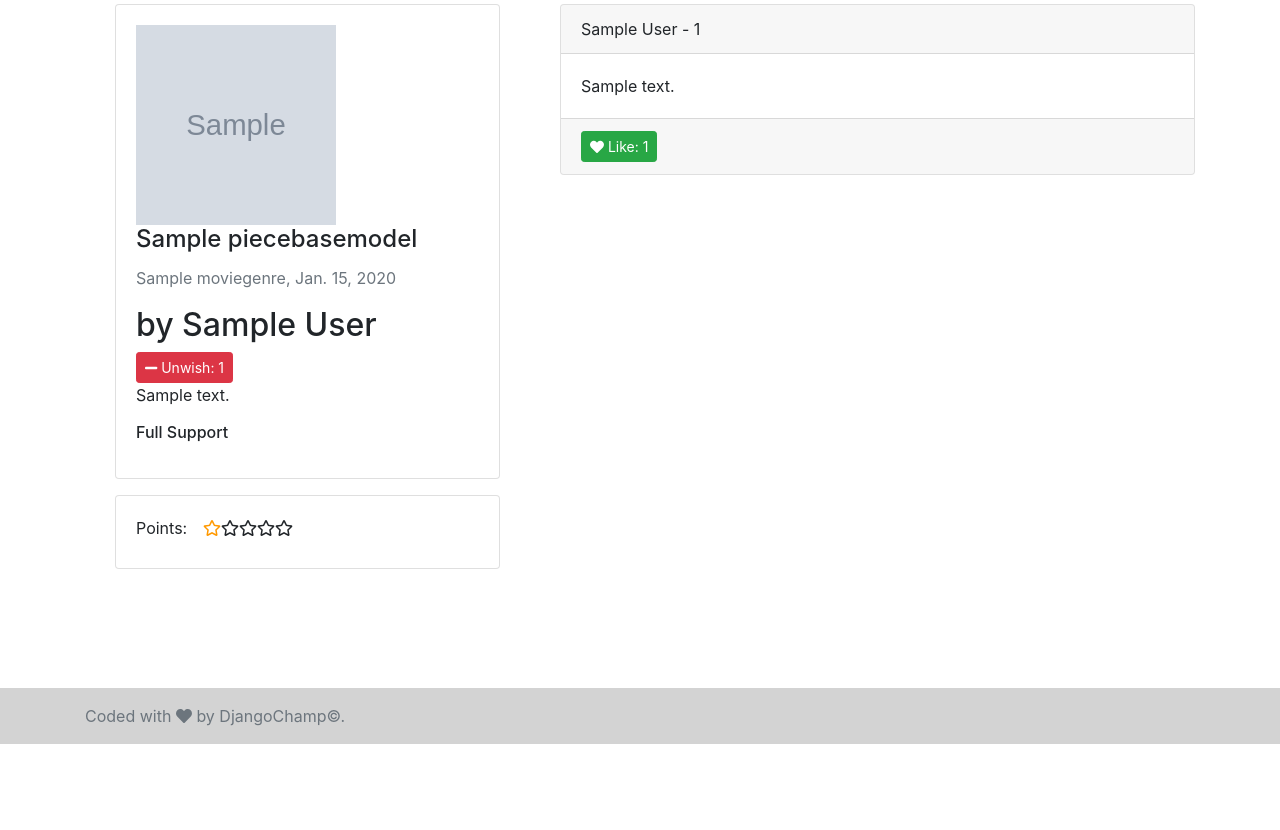
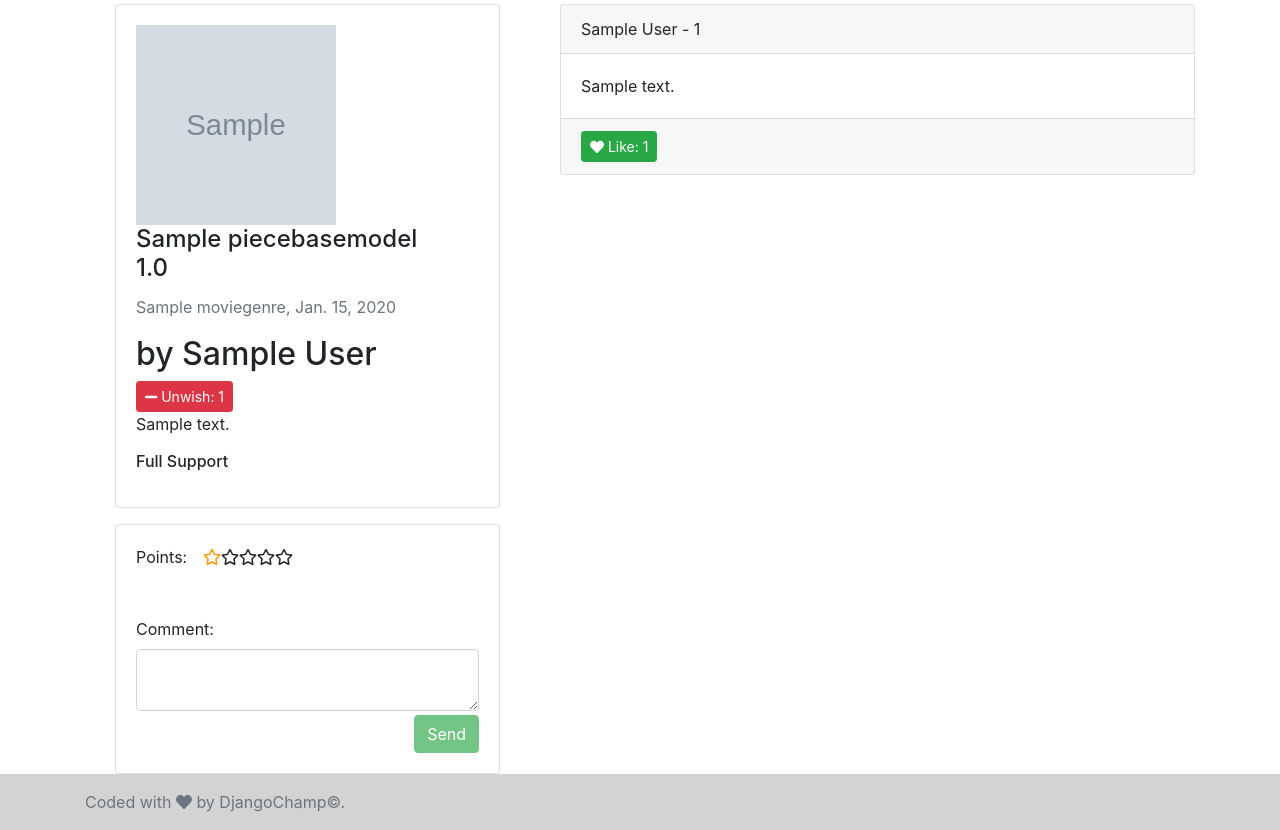
Before and after one commit to akalp/recomapp, a Django app: page /books/1 in a window 1280 px wide. Shown: the part 56-886 px from the top of the page. Before the commit the page ends 800 px from the top, so only its background shows below. Run offline with Django 3.2, Linux system fonts and the light colour scheme; a user stored in the database is signed in; tables that the repository leaves empty hold one stand-in row (values such as "Sample post"); grey boxes marked "Sample" are stand-in pictures; some libraries are stand-ins or nearby versions.

Commit message:
ADD avg_point to detail page, ADD comment

```diff
--- a/recom/models.py
+++ b/recom/models.py
@@ -26,6 +26,9 @@ class PieceBaseModel(models.Model):
     def __str__(self):
         return self.name
 
+    def get_ordered_comments(self):
+        return self.comments.order_by('-date')
+
 
 class Point(models.Model):
     user = models.ForeignKey(to=User, on_delete=models.CASCADE, related_name="points", verbose_name="User")
@@ -46,9 +49,6 @@ class Comment(models.Model):
     text = models.TextField(null=False, max_length=500, verbose_name="Comment")
     liked = models.ManyToManyField(to=User, related_name="liked_comments", verbose_name="Liked by", blank=True)
     date = models.DateTimeField(auto_now=True)
-
-    class Meta:
-        unique_together = ("user", "piece",)
 
 
 class Author(models.Model):
--- a/recom/templates/recom/piece_detail.html
+++ b/recom/templates/recom/piece_detail.html
@@ -39,7 +39,7 @@
                                 <img src="{{ object.photo.url }}" class="card-image-top" height="200px" width="200px">
                             {% endif %}
 
-                            <h4 class="card-title">{{ object.name }}</h4>
+                            <h4 class="card-title">{{ object.name }}<br> <span id="avg_point">{{ object.avg_point|default:0 }}</span></h4>
                             <p class="card-text text-muted">{% get_genre pk=object.pk %}, {{ object.publish_date }}</p>
 
                             {% block info1 %}{% endblock %}
@@ -90,13 +90,18 @@
                                     <span class="mr-3">Points:</span>
                                 </div>
                             </div>
+                            <div id="comment-form-container" class="card-body">
+                                <label for="comment-text">Comment:</label>
+                                <textarea class="w-100 form-control" id="comment-text" maxlength="500"></textarea>
+                                <button id="send-comment-btn" class="btn btn-success float-right mt-1" type="button">Send</button>
+                            </div>
                         </div>
                     </div>
                 {% endif %}
             </div>
         </div>
         <div class="col-7">
-            {% for comment in object.comments.all %}
+            {% for comment in object.get_ordered_comments %}
                 <div class="card mb-3">
                     <div class="card-header">{{ comment.user.get_full_name }}
                         - {% get_point object=object user=comment.user %}</div>
@@ -127,6 +132,9 @@
         });
 
         $(document).ready(function () {
+
+            $('#send-comment-btn').attr('disabled', true);
+
             $('.rating input').click(function () {
                 $(".rating span").removeClass('checked');
                 $(this).parent().addClass('checked');
@@ -140,9 +148,16 @@
                 function () {
                     let userRating = this.value;
                     if (check) {
-                        $.post({% url 'recom:give_point' %},{"csrfmiddlewaretoken":$('input[name=csrfmiddlewaretoken]').val(),"user": user, "piece":piece, "point": userRating}, function (data, status) {
+                        $.post('{% url 'recom:give_point' %}',{"csrfmiddlewaretoken":$('input[name=csrfmiddlewaretoken]').val(),"user": user, "piece":piece, "point": userRating}, function (data, status) {
                             if (data.success){
-                                console.log("yey")
+                                $.get('{% url 'recom:get_avg' pk=object.pk %}', function (avg_data, avg_status) {
+                                    if(avg_data.success){
+                                        $('#avg_point').text(avg_data.avg_point.toFixed(1));
+                                        $('#comment-form-container').show();
+                                    }else{
+                                        console.error(avg_status)
+                                    }
+                                });
                             }else{
                                 console.error(status, data.msg)
                             }
@@ -151,10 +166,31 @@
                     check = true;
                 });
 
+            $('#send-comment-btn').click(function () {
+                let comment = $('#comment-text').val();
+                    $.post('{% url 'recom:make_comment' %}',{"csrfmiddlewaretoken":$('input[name=csrfmiddlewaretoken]').val(),"user": user, "piece":piece, "comment": comment}, function (data, status) {
+                            if (data.success){
+                                location.reload()
+                            }else{
+                                console.error(status, data.msg)
+                            }
+                        });
+            });
+
+            $('#comment-text').keyup(function () {
+                if($(this).val().length > 0){
+                    $('#send-comment-btn').attr('disabled', false);
+                }else{
+                    $('#send-comment-btn').attr('disabled', true);
+                }
+            })
+
             if (point > 0) {
                 $('.rating span:nth-child(' + (6 - point) + ') input').click();
+                $('#comment-form-container').show();
             }else{
                 check = true
+                $('#comment-form-container').hide();
             }
         });
     </script>
--- a/recom/urls.py
+++ b/recom/urls.py
@@ -20,7 +20,7 @@ from recom import views
 from recom.views import IndexView, MovieIndex, MovieDetailView, MovieBestListView, MovieTrendListView, BookIndex, \
     BookBestListView, BookTrendListView, BookDetailView, MusicIndex, MusicBestListView, MusicTrendListView, \
     MusicDetailView, UserDetailView, follow_user, unfollow_user, wish, del_wish, MovieListView, BookListView, \
-    MusicListView, UserEditView, give_point
+    MusicListView, UserEditView, give_point, get_avg_point, make_comment
 
 app_name = 'recom'
 
@@ -50,5 +50,8 @@ urlpatterns = [
     path('follow/<pk>', follow_user, name="follow"),
     path('unfollow/<pk>', unfollow_user, name="unfollow"),
 
-    path('give_point/', give_point, name="give_point")
+    path('give_point/', give_point, name="give_point"),
+    path('get_avg_point/<pk>', get_avg_point, name="get_avg"),
+
+    path('make_comment', make_comment, name="make_comment")
 ]
--- a/recom/views.py
+++ b/recom/views.py
@@ -11,7 +11,7 @@ from django.shortcuts import render, redirect
 from django.urls import reverse
 from django.views import generic
 
-from recom.models import PieceBaseModel, Movie, Book, Music, Point
+from recom.models import PieceBaseModel, Movie, Book, Music, Point, Comment
 from recom.forms import UserForm, UserEditForm
 from recom.templatetags.extras import get_url
 
@@ -114,6 +114,10 @@ class MovieDetailView(generic.DetailView):
     model = Movie
     template_name = 'recom/movie_detail.html'
 
+    def get_queryset(self):
+        return self.model.objects.annotate(
+            avg_point=(Avg('points__point')))
+
     def get_context_data(self, **kwargs):
         data = super().get_context_data(**kwargs)
         data["full_pointers"] = get_user_model().objects.filter(
@@ -196,6 +200,10 @@ class MusicDetailView(generic.DetailView):
     model = Music
     template_name = 'recom/music_detail.html'
 
+    def get_queryset(self):
+        return self.model.objects.annotate(
+            avg_point=(Avg('points__point')))
+
     def get_context_data(self, **kwargs):
         data = super().get_context_data(**kwargs)
         data["full_pointers"] = get_user_model().objects.filter(
@@ -276,6 +284,10 @@ class BookTrendListView(generic.ListView):
 class BookDetailView(generic.DetailView):
     model = Book
     template_name = 'recom/book_detail.html'
+
+    def get_queryset(self):
+        return self.model.objects.annotate(
+            avg_point=(Avg('points__point')))
 
     def get_context_data(self, **kwargs):
         data = super().get_context_data(**kwargs)
@@ -379,13 +391,32 @@ def unfollow_user(request, pk):
     return redirect('recom:user_detail', pk=user.pk)
 
 
+def make_comment(request):
+    if request.is_ajax():
+        if request.method == "POST":
+            user = get_user_model().objects.get(pk=request.POST.get('user'))
+            piece = PieceBaseModel.objects.get(pk=request.POST.get('piece'))
+            comment = request.POST.get('comment')
+
+            obj = Comment()
+            obj.user = user
+            obj.piece = piece
+            obj.text = comment
+            obj.save()
+
+            return JsonResponse({'success': True})
+        else:
+            return JsonResponse({'success': False, 'msg': 'GET method is not allowed!'})
+
+    return HttpResponse("This process is not valid.")
+
+
 def give_point(request):
     if request.is_ajax():
         if request.method == "POST":
             user = get_user_model().objects.get(pk=request.POST.get('user'))
             piece = PieceBaseModel.objects.get(pk=request.POST.get('piece'))
             point = request.POST.get('point')
-            print(point)
 
             query = Point.objects.filter(user=user, piece=piece)
             if query.exists():
@@ -405,4 +436,12 @@ def give_point(request):
         return HttpResponse("This process is not valid.")
 
 
-    return HttpResponse("yey")
+def get_avg_point(request, pk):
+    if request.is_ajax():
+        if request.method == "GET":
+            piece = PieceBaseModel.objects.filter(pk=pk).annotate(avg_point=(Avg('points__point'))).first()
+            return JsonResponse({"success": True, "avg_point": piece.avg_point})
+        else:
+            return JsonResponse({"success": False})
+    else:
+        return HttpResponse("This process is not valid.")
```
